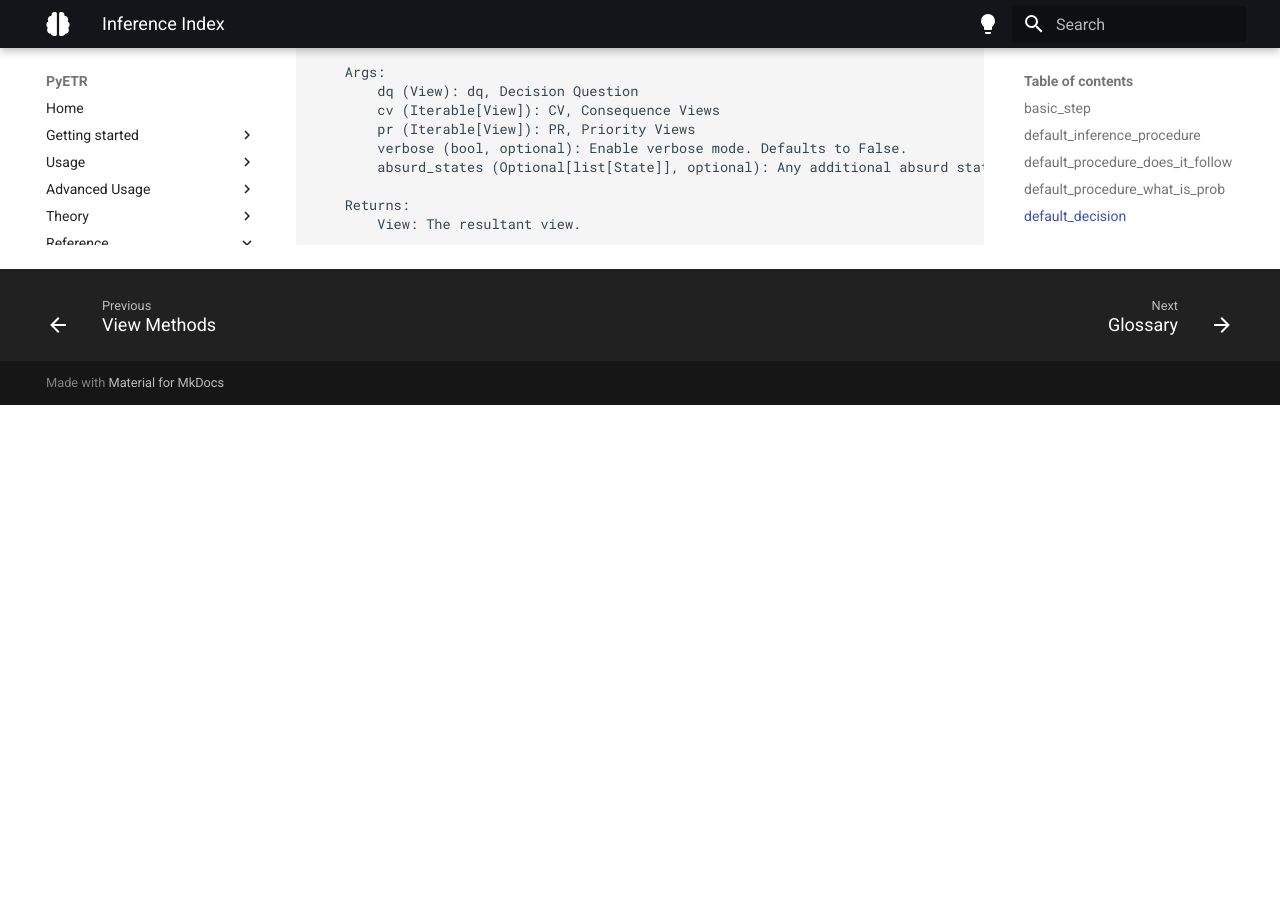
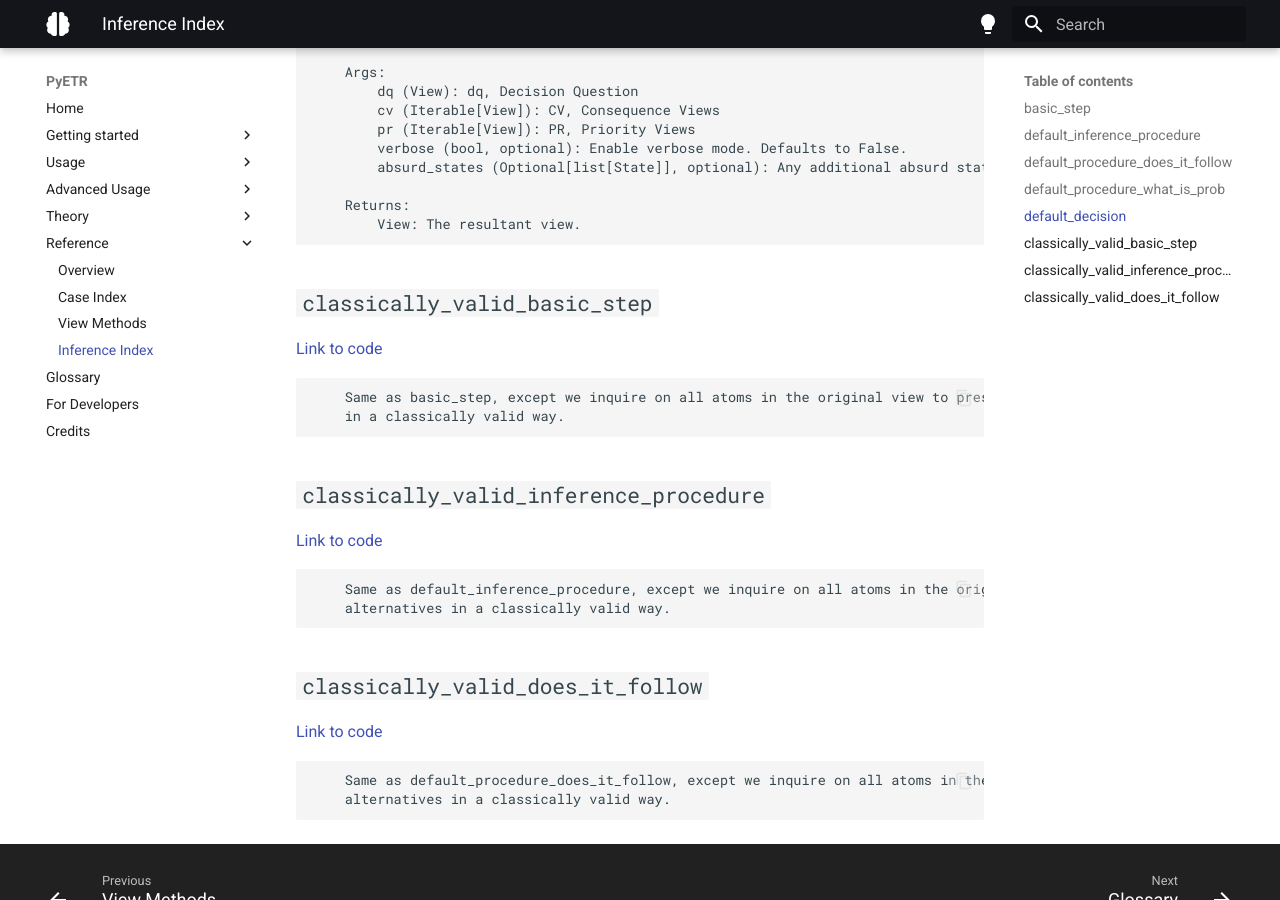
Before and after one commit to juancadile/PyETR-myfork, an MkDocs documentation site: the page built from docs/reference/inference_index.md, in a window 1280 px wide and 900 px high, scrolled down 2105 px. Built offline with MkDocs 1.6.1 and Material for MkDocs 9.7.7, drawn with Linux system fonts in a browser that asks for light colours; before the commit the page ends 2510 px from its top, so only the background shows below that.

Commit message:
Export new methods in `__all__` and update index doc

````diff
--- a/docs/reference/inference_index.md
+++ b/docs/reference/inference_index.md
@@ -3,7 +3,7 @@
 Below you'll find all of the cases in pyetr.cases, and their associated views. You can use this page as an index of the current cases.
 
 ## `basic_step`
-[Link to code](https://github.com/dreamingspires/PyETR/blob/master/pyetr/inference.py#L30)
+[Link to code](https://github.com/dreamingspires/PyETR/blob/master/pyetr/inference.py#L35)
 
 
 ```
@@ -22,7 +22,7 @@
 ```
 
 ## `default_inference_procedure`
-[Link to code](https://github.com/dreamingspires/PyETR/blob/master/pyetr/inference.py#L52)
+[Link to code](https://github.com/dreamingspires/PyETR/blob/master/pyetr/inference.py#L57)
 
 
 ```
@@ -42,7 +42,7 @@
 ```
 
 ## `default_procedure_does_it_follow`
-[Link to code](https://github.com/dreamingspires/PyETR/blob/master/pyetr/inference.py#L91)
+[Link to code](https://github.com/dreamingspires/PyETR/blob/master/pyetr/inference.py#L96)
 
 
 ```
@@ -64,7 +64,7 @@
 ```
 
 ## `default_procedure_what_is_prob`
-[Link to code](https://github.com/dreamingspires/PyETR/blob/master/pyetr/inference.py#L135)
+[Link to code](https://github.com/dreamingspires/PyETR/blob/master/pyetr/inference.py#L140)
 
 
 ```
@@ -97,7 +97,7 @@
 ```
 
 ## `default_decision`
-[Link to code](https://github.com/dreamingspires/PyETR/blob/master/pyetr/inference.py#L229)
+[Link to code](https://github.com/dreamingspires/PyETR/blob/master/pyetr/inference.py#L234)
 
 
 ```
@@ -117,3 +117,36 @@
         View: The resultant view.
 
 ```
+
+## `classically_valid_basic_step`
+[Link to code](https://github.com/dreamingspires/PyETR/blob/master/pyetr/inference.py#L270)
+
+
+```
+
+    Same as basic_step, except we inquire on all atoms in the original view to preserve alternatives
+    in a classically valid way.
+
+```
+
+## `classically_valid_inference_procedure`
+[Link to code](https://github.com/dreamingspires/PyETR/blob/master/pyetr/inference.py#L288)
+
+
+```
+
+    Same as default_inference_procedure, except we inquire on all atoms in the original view to preserve
+    alternatives in a classically valid way.
+
+```
+
+## `classically_valid_does_it_follow`
+[Link to code](https://github.com/dreamingspires/PyETR/blob/master/pyetr/inference.py#L318)
+
+
+```
+
+    Same as default_procedure_does_it_follow, except we inquire on all atoms in the original view to preserve
+    alternatives in a classically valid way.
+
+```
````
Also changed, not shown: 1 other file.
